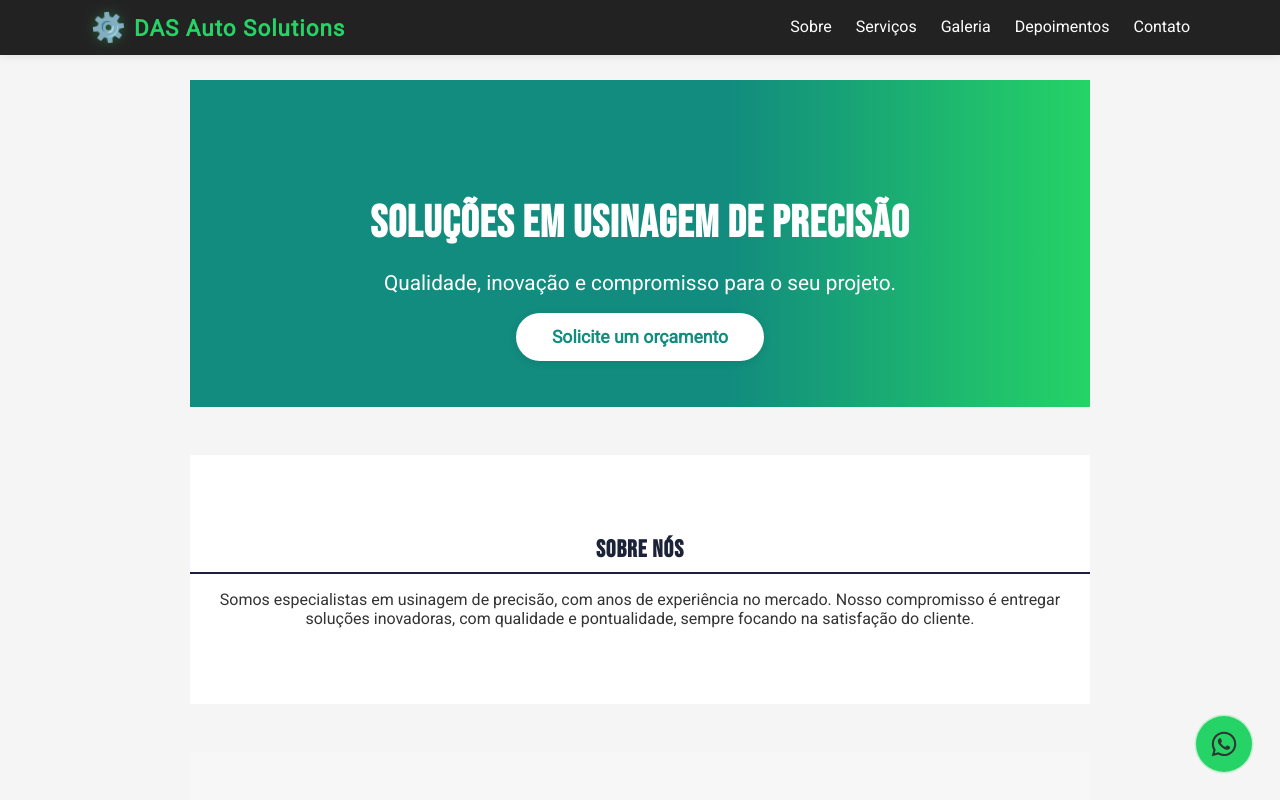
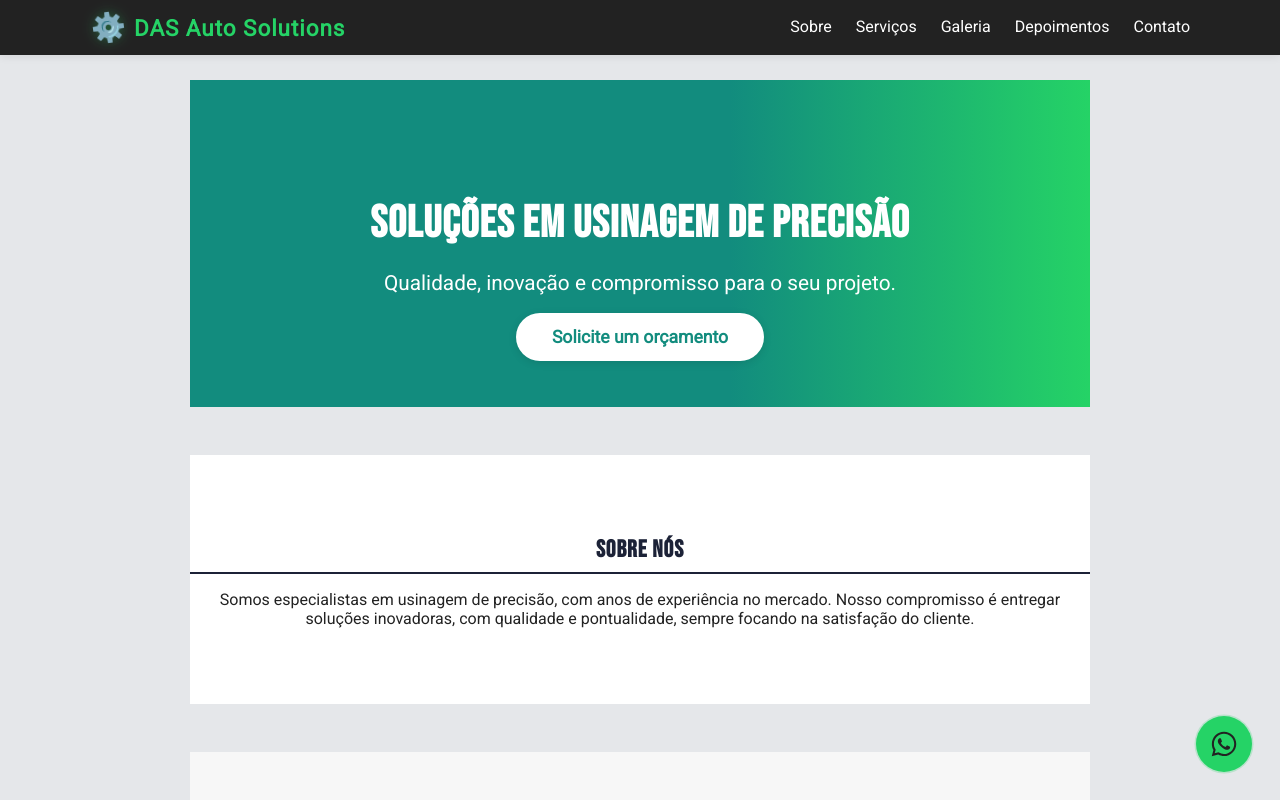
Before and after one commit to diatsilva007/machine-shop, a React (Create React App) app: page / in a window 1280 px wide. Shown: the top 800 px of the page. Built offline with nearby package versions, Linux system fonts and the light colour scheme.

Commit message:
Ajusta cores de fundo e texto no body para melhorar a estética do site

```diff
--- a/src/App.css
+++ b/src/App.css
@@ -1,8 +1,8 @@
 body {
   margin: 0;
   font-family: "Roboto", sans-serif;
-  background-color: #f5f5f5;
-  color: #333;
+  background-color: #e5e7ea; /* Tom claro, moderno e neutro, combina com o site */
+  color: #222;
   overflow-x: hidden;
 }
 
```
